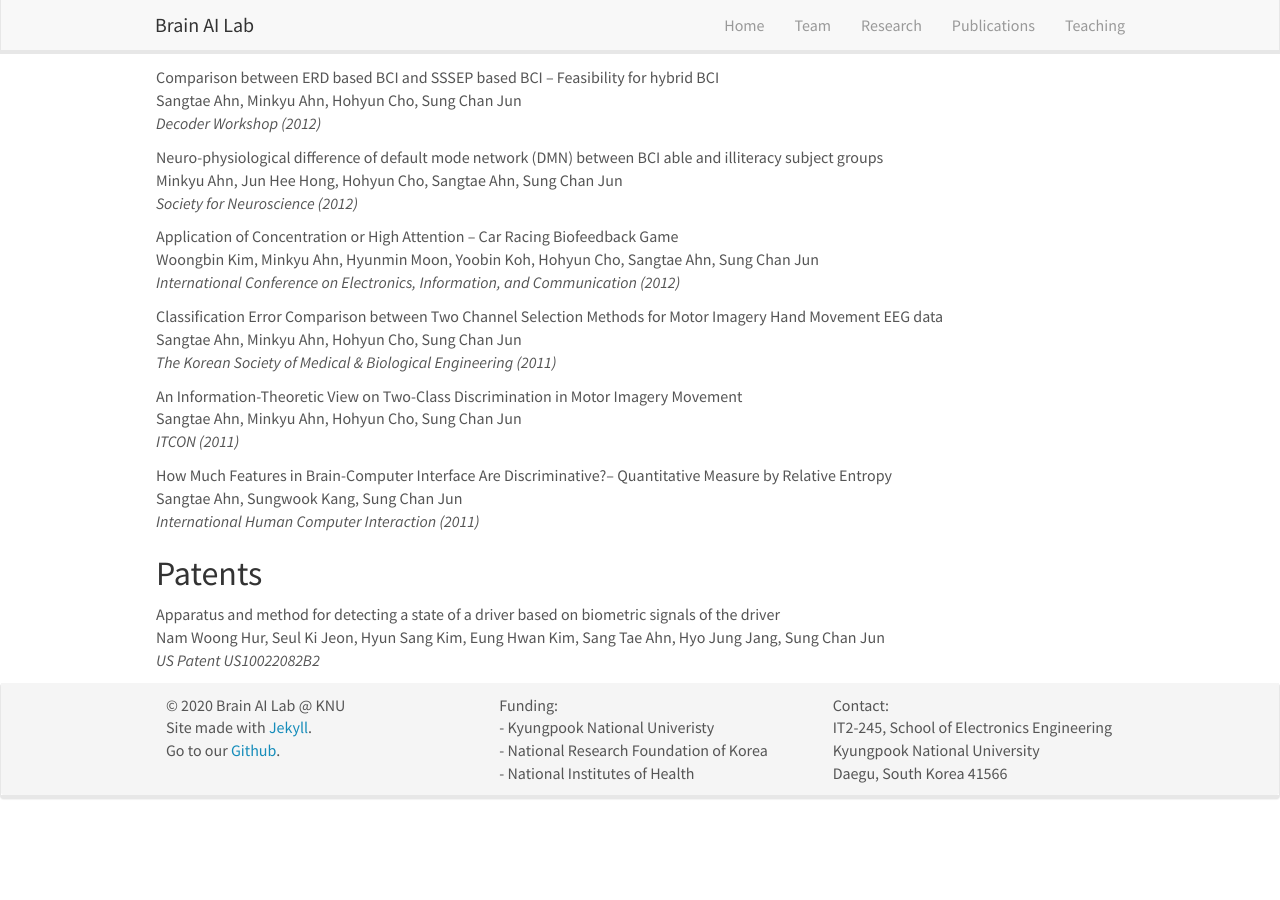
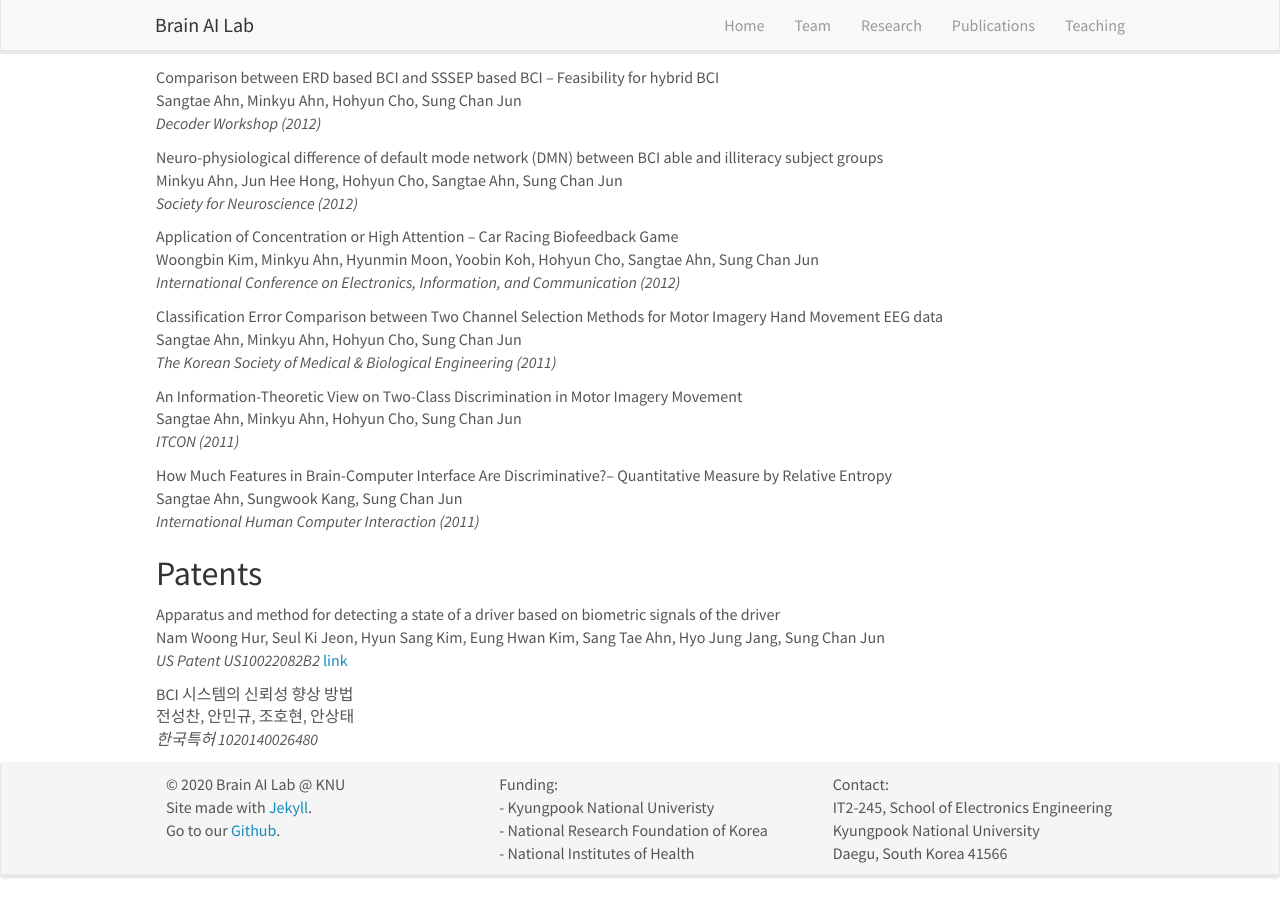
Before and after one commit to KNU-BrainAI/knu-brainai.github.io, a Jekyll site: the page built from _pages/publications.md, in a window 1280 px wide and 900 px high, scrolled down 4507 px. Built offline with Jekyll 4.4.1, drawn with Linux system fonts in a browser that asks for light colours; nearby versions of some CDN libraries; before the commit the page ends 5328 px from its top, so only the background shows below that.

Commit message:
Update publist_patent.yml

```diff
--- a/_data/publist_patent.yml
+++ b/_data/publist_patent.yml
@@ -1,3 +1,10 @@
 - title: "Apparatus and method for detecting a state of a driver based on biometric signals of the driver"
   authors: Nam Woong Hur, Seul Ki Jeon, Hyun Sang Kim, Eung Hwan Kim, Sang Tae Ahn, Hyo Jung Jang, Sung Chan Jun
   journal: US Patent US10022082B2
+  link:
+    url: https://patents.google.com/patent/US10022082B2/en
+    display: link
+
+- title: "BCI 시스템의 신뢰성 향상 방법"
+  authors: 전성찬, 안민규, 조호현, 안상태
+  journal: 한국특허 1020140026480
```
